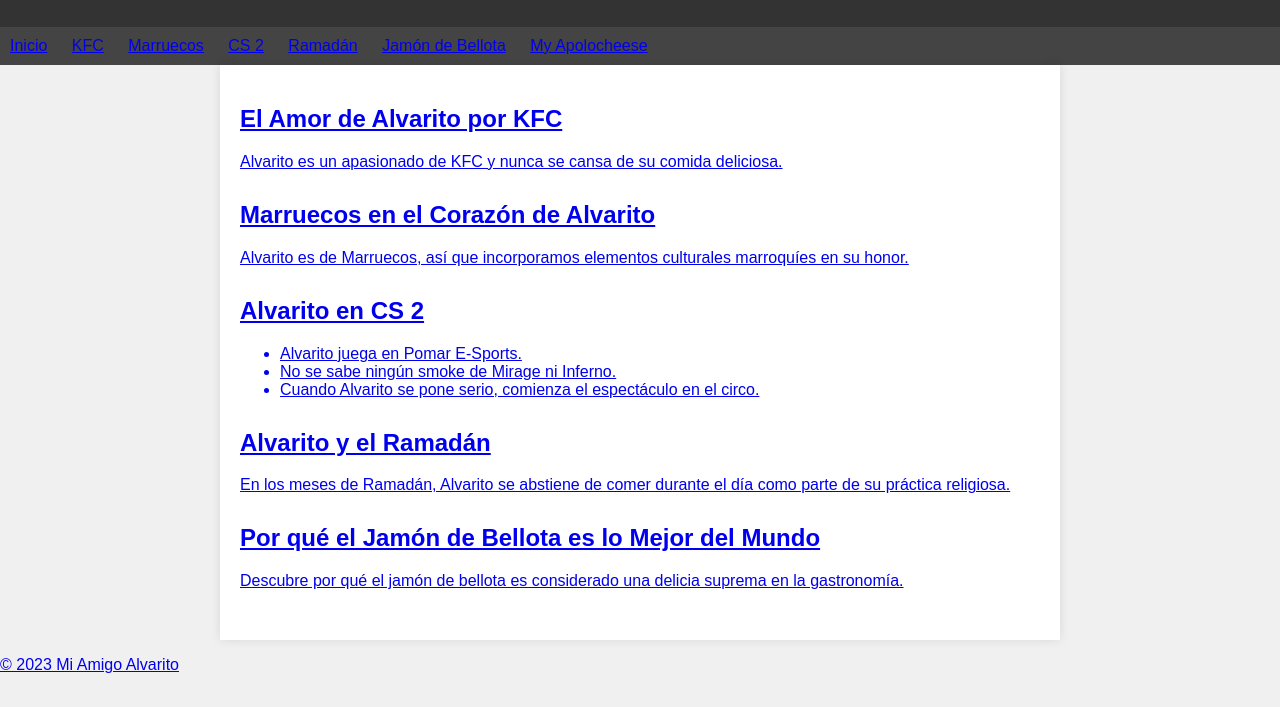
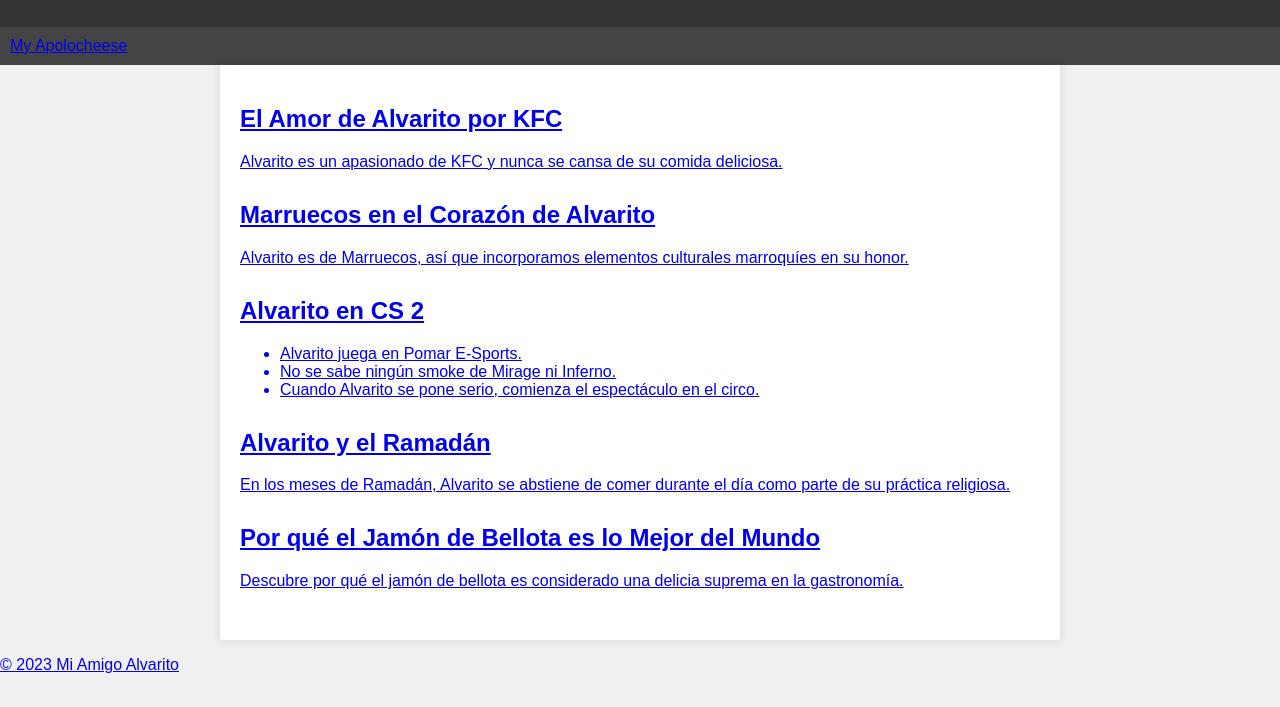
Before and after one commit to personapromedia/morosno, a plain HTML site: page index.html in a window 1280 px wide. Shown: the part 93-800 px from the top of the page. Drawn offline with Linux system fonts and the light colour scheme.

Commit message:
Update index.html

```diff
--- a/index.html
+++ b/index.html
@@ -56,12 +56,6 @@
 
     <nav>
         <ul>
-            <li><a href="#">Inicio</a></li>
-            <li><a href="#">KFC</a></li>
-            <li><a href="#">Marruecos</a></li>
-            <li><a href="#">CS 2</a></li>
-            <li><a href="#">Ramadán</a></li>
-            <li><a href="#">Jamón de Bellota</a></li>
             <li><a href="apolocheese.html">My Apolocheese</li>
         </ul>
     </nav>
```
